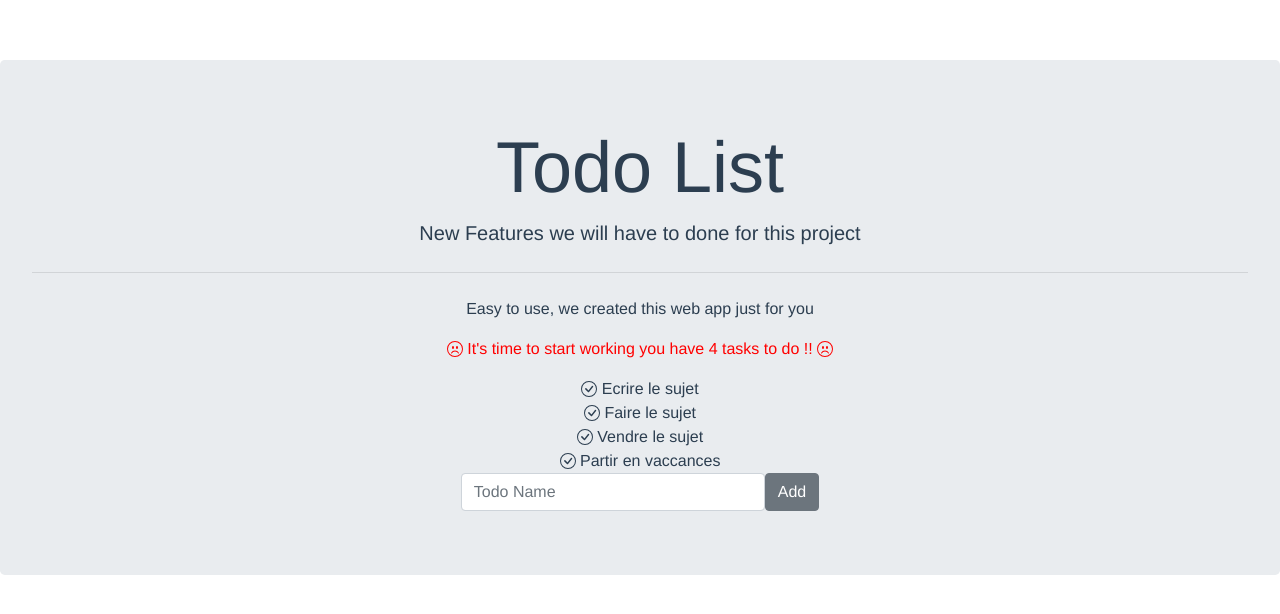
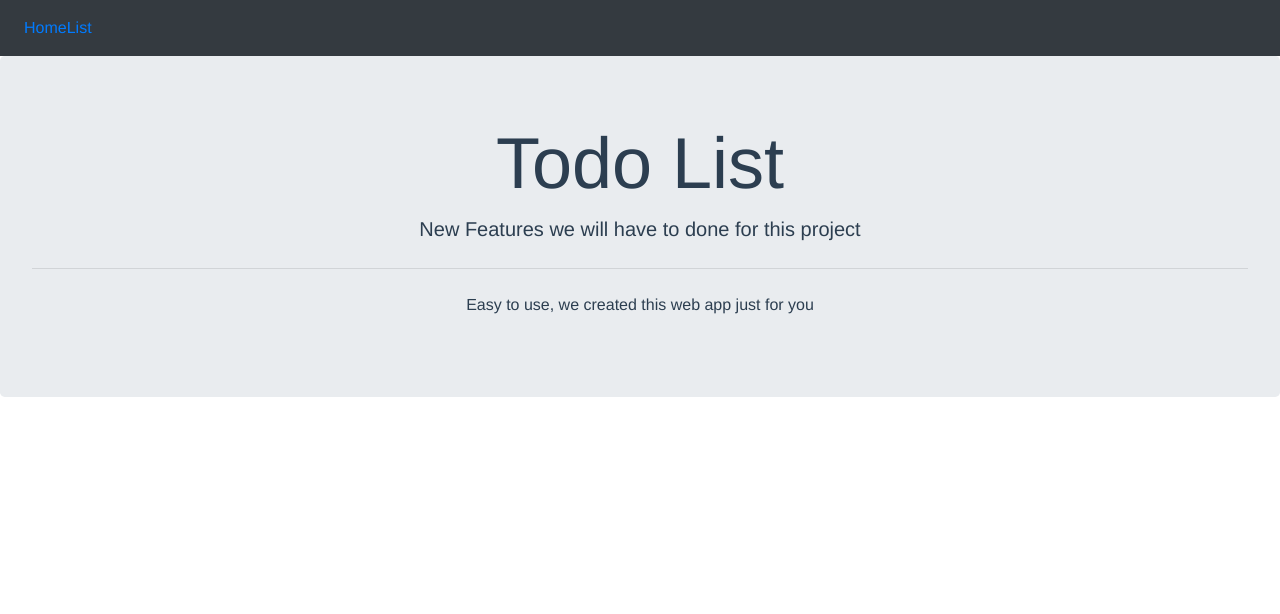
Before and after one commit to Owranges/Task-Editor, a Vue app in the folder hello-world/: page / in a window 1280 px wide. Shown: the top 614 px of the page. Built offline with nearby package versions, Linux system fonts and the light colour scheme.

Commit message:
get and post

```diff
--- a/hello-world/src/App.vue
+++ b/hello-world/src/App.vue
@@ -53,7 +53,6 @@ export default {
   -moz-osx-font-smoothing: grayscale;
   text-align: center;
   color: #2c3e50;
-  margin-top: 60px;
 }
 #aa{
   display : none
--- a/hello-world/src/components/AddForm.vue
+++ b/hello-world/src/components/AddForm.vue
@@ -1,56 +1,58 @@
 <template>
- <form class="displayflex">
-
+ <b-form inline class="mar">
+   <b-input-group prepend="New Task" class="mb-2 mr-sm-2 mb-sm-0 "/>
     <b-input
-
-      class="w-25"
+      id='inline-form-input'
+      class="w-30"
       v-model="champ"
       type="text"
       placeholder="Todo Name"
       v-on:keyup="keymonitor"
-    /><b-button v-on:click="lol">Add </b-button>
- </form>
+    /><b-button v-on:click="fetchData">Add </b-button>
+ </b-form>
 
 </template>
 
 <script>
+
 export default {
   name: "AddForm",
+
   data() {
     return {
       champ: "",
+
     };
   },
   methods: {
-    lol: function() {
-      this.$emit("mdr", this.champ);
+    fetchData:  function() {
+       this.axios.post('http://localhost:8080/todo', {
+          name: this.champ,
+          id: (Math.random * Math.random),
+          createdAt : "22/07",
+          todo: true
+        }),
+
+
+
+
       this.champ = "";
     },
     keymonitor: function(event) {
       console.log(event.key);
       if (event.key == "Enter") {
-        this.lol();
+        this.fetchData();
       }
-    },
-  },
-};
+    }
+
+  }
+}
 </script>
 
 <style >
-*{
-  box-sizing: border-box;
-  margin: 0;
-  padding: 0;
-}
-.displayflex{
-  display: flex;
-  justify-content: center;
-  align-content: center;
-
-}
-.newtask{
-  height : 40px;
-
+.mar{
+  margin-left : 37.5% ;
 }
 
+
 </style>
--- a/hello-world/src/components/ListTodo.vue
+++ b/hello-world/src/components/ListTodo.vue
@@ -1,9 +1,9 @@
 <template>
-  <div>
+  <ul>
 
-      <SingleTodo v-for="li in count" v-bind:key="li.id" :test='li' v-on:changeicon='test'/>
+      <SingleTodo v-for="li in listOfTodo" v-bind:key="li.id" :test='li' v-on:changeicon='test'/>
 
-  </div>
+ </ul>
 </template>
 <script>
 import SingleTodo from "./SingleTodo.vue"
@@ -12,10 +12,32 @@ export default {
   name: "ListTodo",
   components : {SingleTodo},
   props: ["count"],
+  mounted(){
+    this.$nextTick(this.todo())
+  },
+  data()  {
+    return {
+      listOfTodo : ""
+
+    }
+  },
   methods: {
     test: function(id) {
       this.$emit('changeicon', id)
+    },
+    todo(){
+      console.log('aa');
+      this.axios.get('http://localhost:8080/todo')
+      .then(response => {
+        console.log('aa');
+        console.log(response.data);
+        this.listOfTodo = response.data;
+        console.log(this.listOfTodo);
+        return this.listOfTodo
+      });
+
     }
+
   }
 };
 </script>
--- /dev/null
+++ b/hello-world/src/components/MyHeader.vue
@@ -0,0 +1,28 @@
+<template>
+<header>
+  <b-navbar type="dark" variant="dark">
+    <b-navbar-nav>
+      <b-nav-item >
+    <router-link to="/new">Home</router-link>
+    <router-link to="/List">List</router-link>
+    </b-nav-item>
+      <b-nav-item text="New" right/>
+      <b-nav-item text="ToDo" right/>
+      <b-nav-item text="Done" right/>
+      <b-nav-item text="List" right/>
+
+    </b-navbar-nav>
+  </b-navbar>
+
+</header>
+</template>
+<script>
+export default {
+    name : "MyHeader"
+
+}
+</script>
+
+<style>
+
+</style>
--- a/hello-world/src/components/MyJumbotron.vue
+++ b/hello-world/src/components/MyJumbotron.vue
@@ -1,5 +1,12 @@
 <template>
+<div>
+
+       <MyHeader />
+
   <b-jumbotron>
+
+
+
     <template v-slot:header>Todo List</template>
 
     <template v-slot:lead>
@@ -11,27 +18,33 @@
     <p>
       Easy to use, we created this web app just for you
     </p>
-     <Sentence :list='list'/>
+     <router-view/>
+     <!-- <Sentence :list='list'/>
 
     <ListTodo :count='list' v-on:changeicon ='test2'/>
 
-    <AddForm v-on:mdr='task' />
+    <AddForm v-on:mdr='task' /> -->
 
     <!-- <b-button variant="primary" href="#">Do Something</b-button>
     <b-button variant="success" href="#">Do Something Else</b-button> -->
   </b-jumbotron>
+</div>
 </template>
 
 <script>
-import ListTodo from "./ListTodo.vue";
-import AddForm from "./AddForm.vue";
-import Sentence from "./Sentence.vue";
+import MyHeader from "./MyHeader.vue"
+// import ListTodo from "./ListTodo.vue";
+// import AddForm from "./AddForm.vue";
+// import Sentence from "./Sentence.vue";
 
 export default {
   name: "MyJumbotron",
-  components : {ListTodo, AddForm, Sentence},
+  components : { MyHeader},
   props: ['list'],
+
+
    methods: {
+
     test2: function(id) {
       this.$emit('changeicon', id)
     },
--- a/hello-world/src/main.js
+++ b/hello-world/src/main.js
@@ -1,14 +1,31 @@
 import Vue from 'vue'
 import App from './App.vue'
+import axios from 'axios'
+import VueAxios from 'vue-axios'
 import './plugins/bootstrap-vue.js'
 import 'bootstrap/dist/css/bootstrap.min.css'
+import VueRouter from 'vue-router'
+Vue.use(VueAxios, axios)
+Vue.use(VueRouter)
 
+import AddForm from "./components/AddForm.vue";
+import ListTodo from "./components/ListTodo.vue";
+
+const routes = [
+   { path: '/new', component: AddForm },
+   { path: '/list', component: ListTodo, props: {whatToDisplay: "all"}},
+   { path: '/done', component: ListTodo, props: {whatToDisplay: "done"}},
+   { path: '/todo', component: ListTodo, props: {whatToDisplay: "todo"}}
+]
 
 
 
 
 Vue.config.productionTip = false
+const router = new VueRouter({
+  routes
+})
 
 new Vue({
-  render: h => h(App),
+  render: h => h(App), router
 }).$mount('#app')
```
Also changed, not shown: hello-world/package.json (+7 -1 lines), hello-world/src/components/SingleTodo.vue (line endings or trailing spaces), 1 other file (tests, documents, lock files or other folders).
